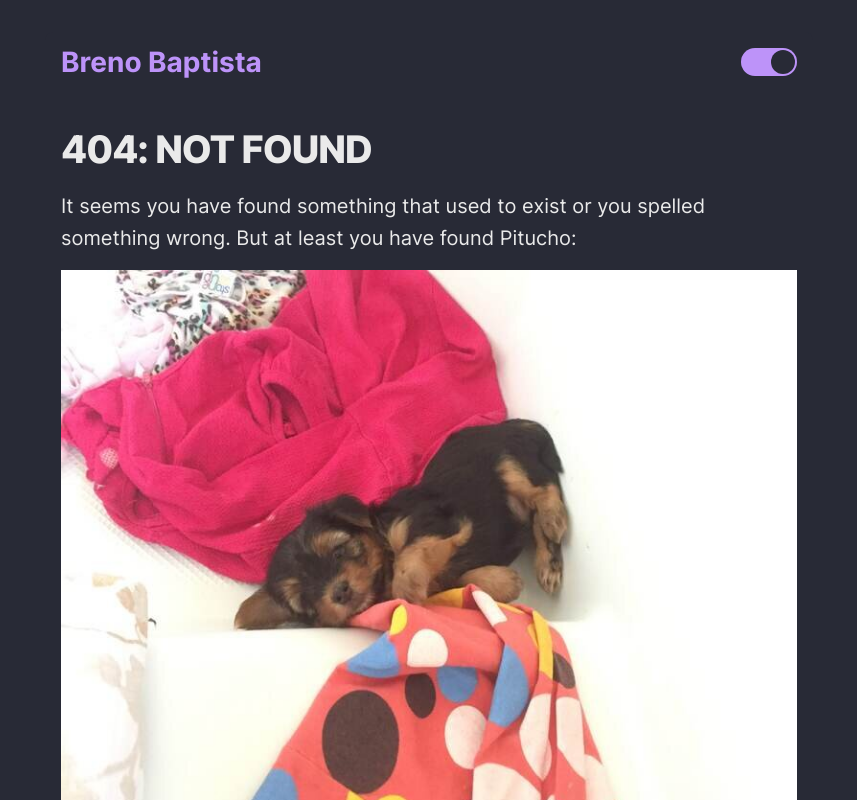
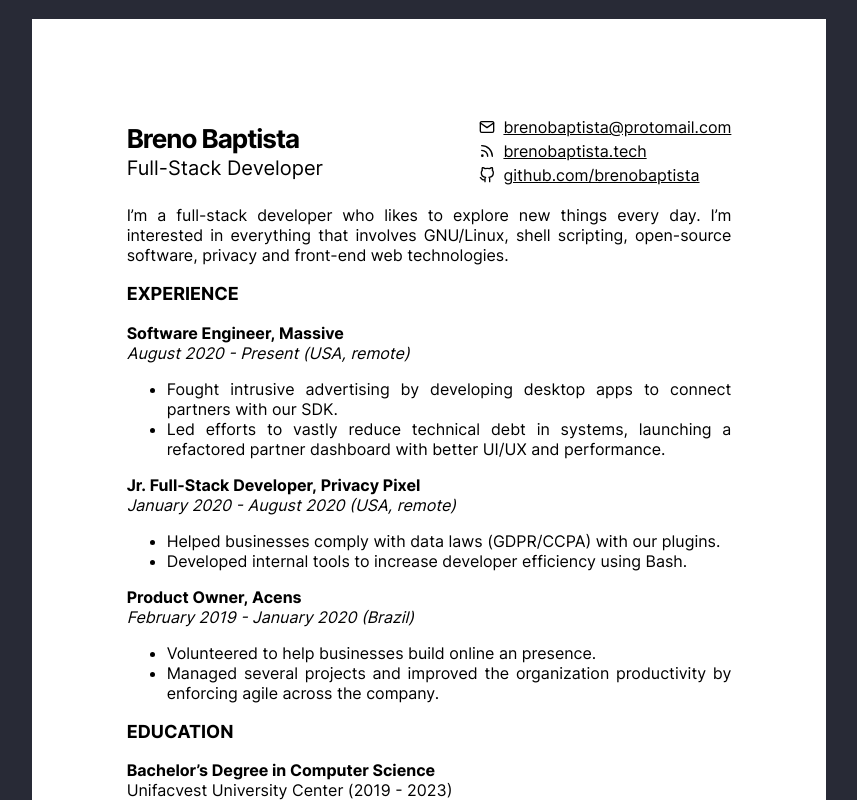
Before and after one commit to brenobaptista/blog, a Next.js app: page /resume in a window 1280 px wide. Before the commit this address had no page. Shown: the top 800 px of the page, without its empty margins (211-1068 px from the left). Built offline with nearby package versions, Linux system fonts and the light colour scheme.

Commit message:
Refactored resume using web technologies

```diff
--- /dev/null
+++ b/src/pages/resume.tsx
@@ -0,0 +1,140 @@
+import Head from 'next/head'
+
+import { Email, GitHub, RSS } from '../components/svgs'
+import {
+  PrintingRules,
+  Page,
+  Content,
+  Header,
+  Author,
+  Social,
+  Section
+} from '../styles/pages/Resume'
+
+const Resume = (): JSX.Element => (
+  <>
+    <Head>
+      <title>Résumé</title>
+      <meta
+        name='description'
+        content='My résumé page that can be exported into a PDF file.'
+      />
+    </Head>
+    <PrintingRules />
+    <Page>
+      <Content>
+        <Header>
+          <Author>
+            <h1>Breno Baptista</h1>
+            <div>Full-Stack Developer</div>
+          </Author>
+          <Social>
+            <div>
+              <a
+                href='mailto:brenobaptista@protonmail.com'
+                aria-label='Contact me by email'
+              >
+                <Email width={16} height={16} />
+                <span>brenobaptista@protomail.com</span>
+              </a>
+            </div>
+            <div>
+              <a
+                href='https://www.brenobaptista.tech/'
+                target='_blank'
+                rel='noreferrer noopener'
+                aria-label='My blog'
+              >
+                <RSS width={16} height={16} />
+                brenobaptista.tech
+              </a>
+            </div>
+            <div>
+              <a
+                href='https://github.com/brenobaptista/'
+                target='_blank'
+                rel='noreferrer noopener'
+              >
+                <GitHub width={16} height={16} />
+                <span>github.com/brenobaptista</span>
+              </a>
+            </div>
+          </Social>
+        </Header>
+        <p>
+          I’m a full-stack developer who likes to explore new things every day.
+          I’m interested in everything that involves GNU/Linux, shell scripting,
+          open-source software, privacy and front-end web technologies.
+        </p>
+        <Section>
+          <h2>EXPERIENCE</h2>
+          <div>
+            <b>Software Engineer, Massive</b>
+            <i>August 2020 - Present (USA, remote)</i>
+            <ul>
+              <li>
+                Fought intrusive advertising by developing desktop apps to
+                connect partners with our SDK.
+              </li>
+              <li>
+                Led efforts to vastly reduce technical debt in systems,
+                launching a refactored partner dashboard with better UI/UX and
+                performance.
+              </li>
+            </ul>
+          </div>
+          <div>
+            <b>Jr. Full-Stack Developer, Privacy Pixel</b>
+            <i>January 2020 - August 2020 (USA, remote)</i>
+            <ul>
+              <li>
+                Helped businesses comply with data laws (GDPR/CCPA) with our
+                plugins.
+              </li>
+              <li>
+                Developed internal tools to increase developer efficiency using
+                Bash.
+              </li>
+            </ul>
+          </div>
+          <div>
+            <b>Product Owner, Acens</b>
+            <i>February 2019 - January 2020 (Brazil)</i>
+            <ul>
+              <li>Volunteered to help businesses build online an presence.</li>
+              <li>
+                Managed several projects and improved the organization
+                productivity by enforcing agile across the company.
+              </li>
+            </ul>
+          </div>
+        </Section>
+        <Section>
+          <h2>EDUCATION</h2>
+          <div>
+            <b>Bachelor’s Degree in Computer Science</b>
+            <div>Unifacvest University Center (2019 - 2023)</div>
+          </div>
+          <div>
+            <b>Scrum Fundamentals Certified (SFC™)</b>
+            <div>
+              SCRUMstudy - Accreditation Body for Scrum and Agile (2020)
+            </div>
+          </div>
+        </Section>
+        <Section>
+          <h2>SKILLS</h2>
+          <div>JavaScript, TypeScript, Go, Bash</div>
+          <div>
+            HTML, CSS, Sass, Styled Components, Tailwind, React, React Native,
+            Next.js, Accessibility, Jest/RTL
+          </div>
+          <div>Node.js, Express, Fiber, Chi, MongoDB, Postgres</div>
+          <div>Git, Docker, AWS, GNU/Linux, Yarn Workspaces, CI/CD</div>
+        </Section>
+      </Content>
+    </Page>
+  </>
+)
+
+export default Resume
--- /dev/null
+++ b/src/styles/pages/Resume.ts
@@ -0,0 +1,74 @@
+import styled, { createGlobalStyle } from 'styled-components'
+
+export const PrintingRules = createGlobalStyle`
+  @page {
+    margin: 0;
+    size: A4 portrait;
+  }
+`
+
+export const Page = styled.div`
+  color: #000000;
+  background: #ffffff;
+  width: 210mm;
+  height: 297mm;
+  padding: 25mm;
+
+  @media screen {
+    margin: 5mm auto;
+  }
+`
+
+export const Content = styled.div`
+  line-height: normal;
+  font-size: 0.8em;
+  text-align: justify;
+`
+
+export const Header = styled.header`
+  display: flex;
+  align-items: center;
+  gap: 32px;
+`
+
+export const Author = styled.div`
+  flex: 1;
+
+  h1 {
+    font-size: 1.3rem;
+    font-weight: 700;
+    margin: 0;
+  }
+
+  div {
+    font-size: 1rem;
+  }
+`
+
+export const Social = styled.div`
+  a {
+    display: flex;
+    align-items: center;
+    gap: 8px;
+    margin: 4px 0;
+    color: #000000;
+    text-decoration: underline;
+    cursor: pointer;
+  }
+`
+
+export const Section = styled.div`
+  h2 {
+    font-size: 0.9rem;
+    margin: 16px 0;
+  }
+
+  b,
+  i {
+    display: block;
+  }
+
+  div {
+    margin-bottom: 16px;
+  }
+`
```
Also changed, not shown: vercel.json.
